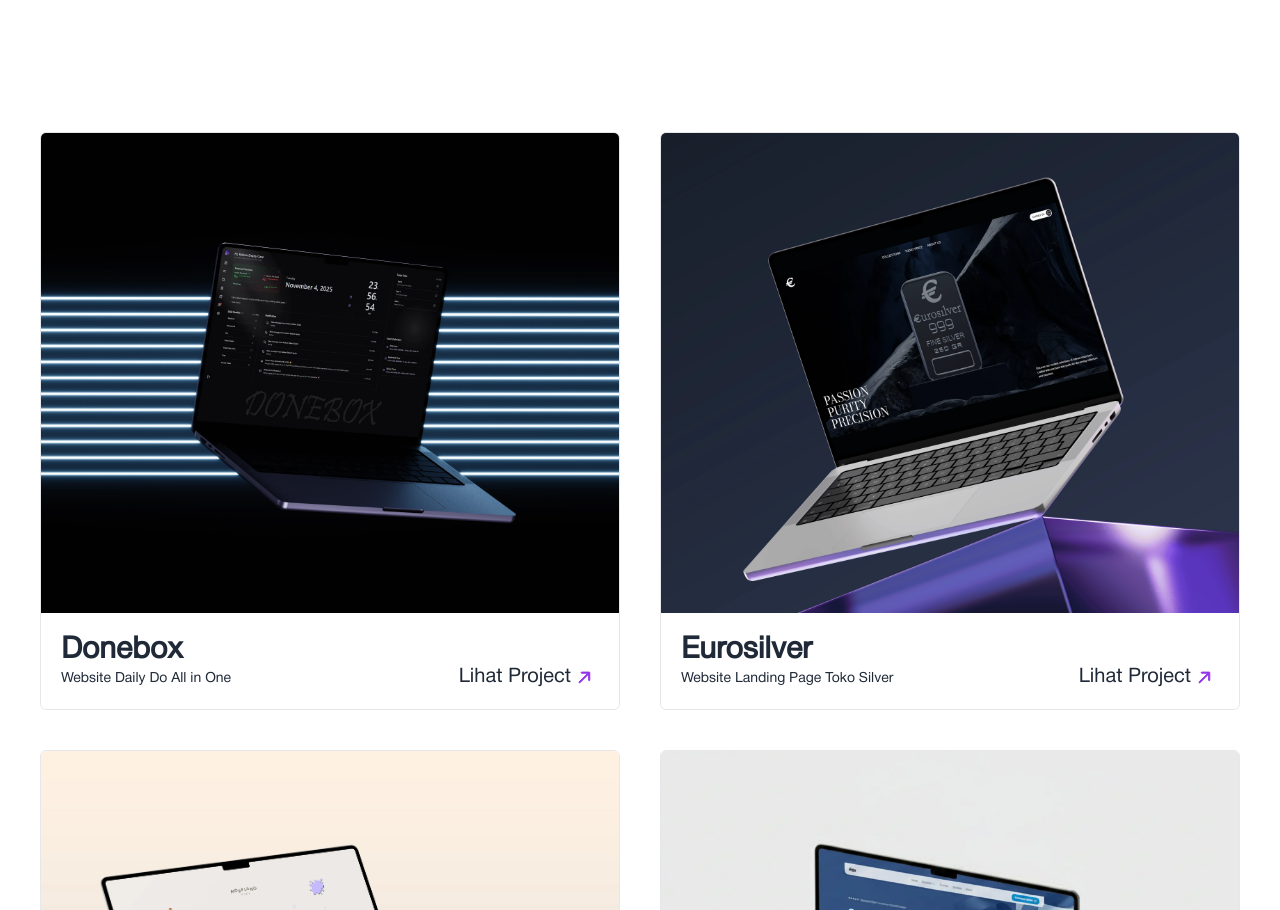
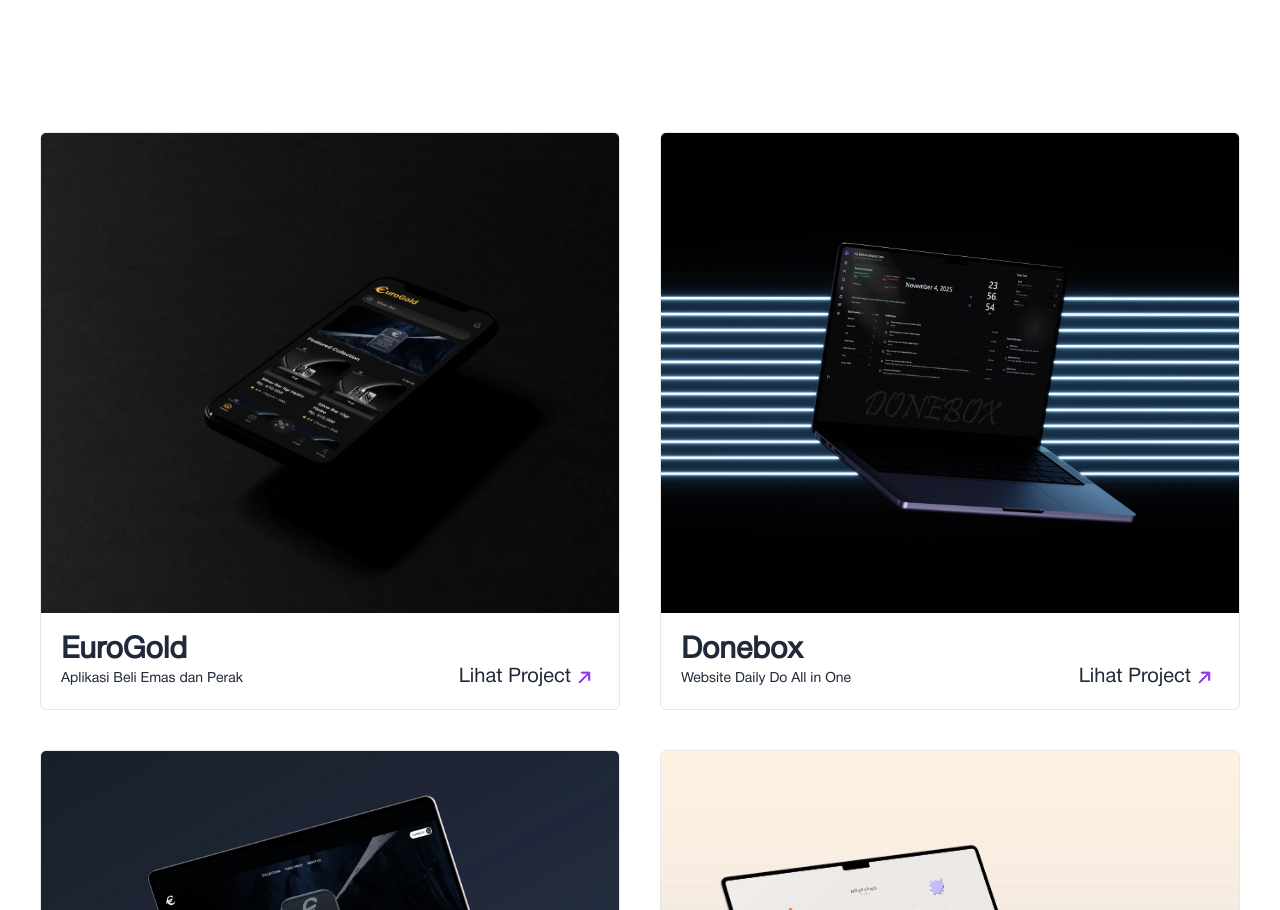
Before and after one commit to Aliux7/ace-solve, a Next.js app: page /portofolio in a window 1280 px wide. Shown: the part 1020-1930 px from the top of the page. Built offline with nearby package versions, Linux system fonts and the light colour scheme.

Commit message:
feats: add eurogold to porto

```diff
--- a/src/app/(pages)/portofolio/page.tsx
+++ b/src/app/(pages)/portofolio/page.tsx
@@ -20,6 +20,12 @@
   );
 
   const portofolios = [
+    {
+      image: "/porto/porto14.webp",
+      title: "EuroGold",
+      description: "Aplikasi Beli Emas dan Perak",
+      link: "https://play.google.com/store/apps/details?id=com.acesolve.eurogold",
+    },
     {
       image: "/porto/porto12.webp",
       title: "Donebox",
--- a/src/app/components/sections/home/TrustedBySection.tsx
+++ b/src/app/components/sections/home/TrustedBySection.tsx
@@ -27,7 +27,7 @@
           whileInView="visible"
           viewport={{ once: true }}
           transition={{ duration: 1 }}
-          className="font-helveticaLight text-xl sm:text-2xl xl:text-3xl mb-10 text-center font-semibold"
+          className="font-helveticaLight text-xl                                                                 sm:text-2xl xl:text-3xl mb-10 text-center font-semibold"
         >
           Dipercaya Oleh
         </motion.h1>
```
Also changed, not shown: public/porto/porto14.webp (added).
